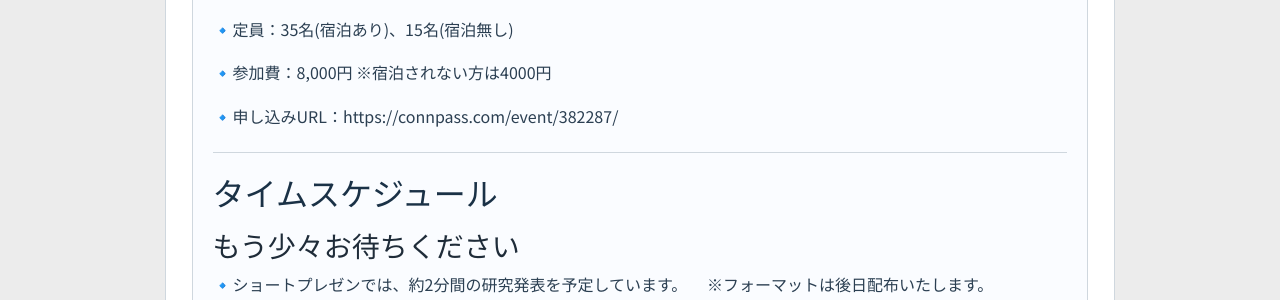
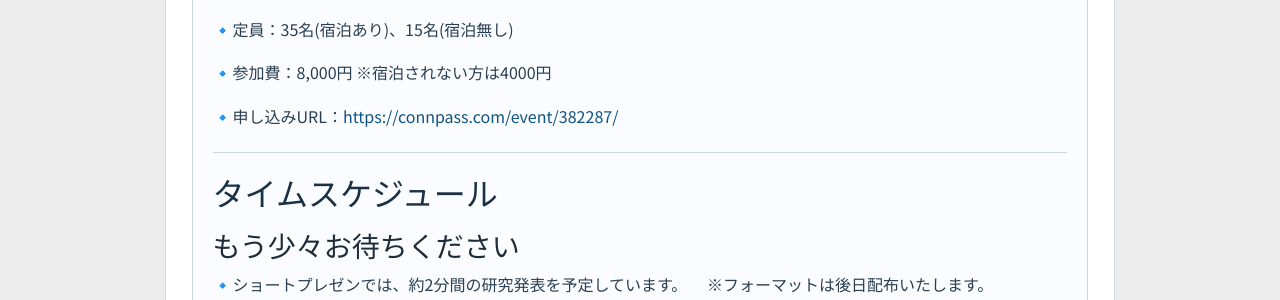
Before and after one commit to Cheminformatics-hackathon/homepage, a Jekyll site: the page built from event_information/event-2.md, in a window 1280 px wide and 900 px high, scrolled down 1041 px. Shown: the part 156-456 px from the top of the window. Built offline with Jekyll 4.4.1, drawn with Linux system fonts in a browser that asks for light colours; a style sheet for code colours, icons or effects is not loaded; part of the change alters nothing that is shown.

```diff
--- a/event_information/event-2.md
+++ b/event_information/event-2.md
@@ -44,7 +44,7 @@ body_class: event-page
 
 🔹参加費：8,000円 ※宿泊されない方は4000円
 
-🔹申し込みURL：https://connpass.com/event/382287/
+🔹申し込みURL：[https://connpass.com/event/382287/](https://connpass.com/event/382287/)
 
 ---
 ## タイムスケジュール
```
